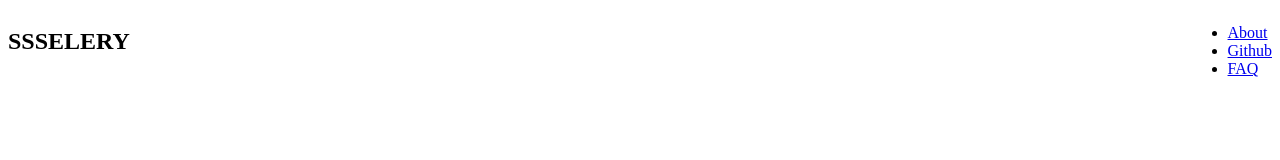
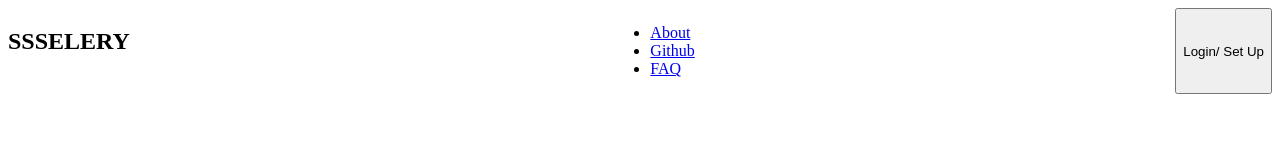
Before and after one commit to whoaskedssselery/Uralovich, a plain HTML site: page index.html in a window 1280 px wide. Drawn offline with Linux system fonts and the light colour scheme.

Commit message:
header update

```diff
--- a/index.html
+++ b/index.html
@@ -20,6 +20,7 @@
             <a href="#" class="header__link">FAQ</a>
          </li>
       </ul>
+      <button class="header__button button" type="button">Login/ Set Up</button>
    </header>
 </body>
 </html>
```
